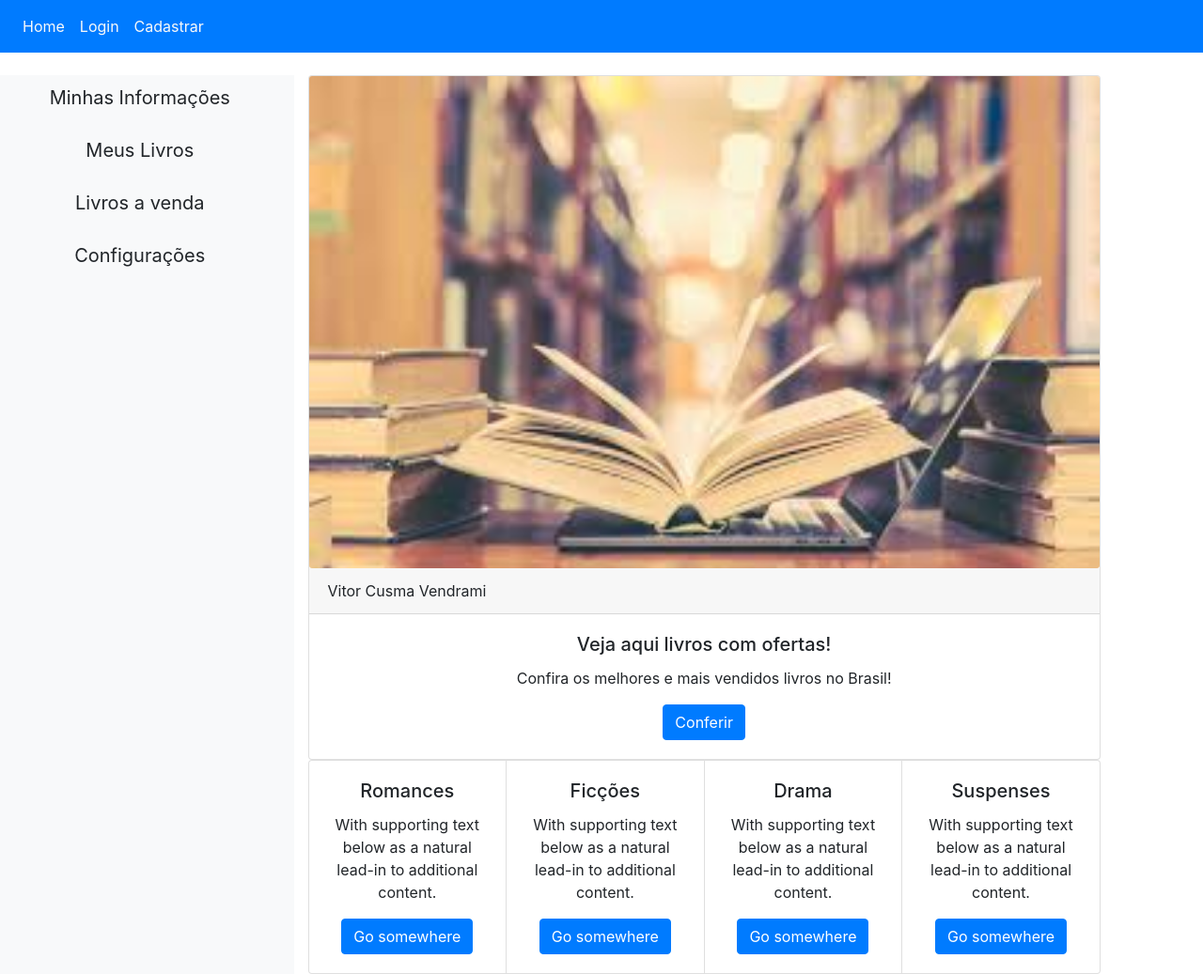
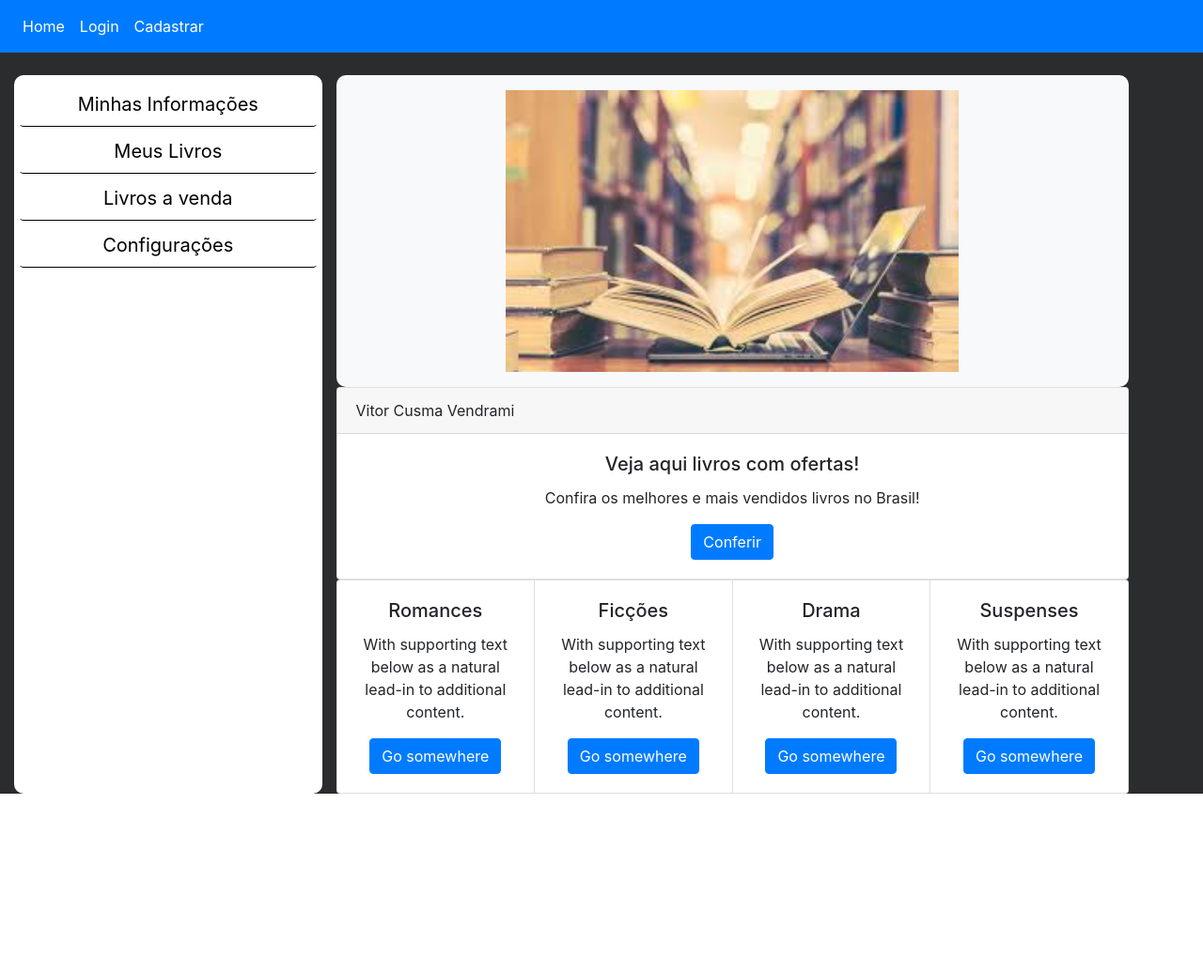
Before and after one commit to vitorvendrami/teste_projeto_git_agua_gas, a Django app: template nosso_site/site_teste/templates/menu.html in a window 1280 px wide. Shown: the whole page at 94% size. After the commit the page ends 845 px from the top, so only its background shows below. Run offline with Django 3.2, Linux system fonts and the light colour scheme; the template is opened without the code that fills it: values that come from a table or form of the project are taken from there, others are empty; data comes from the database, SQL or seed files in the repository; some libraries are stand-ins or nearby versions.

Commit message:
Mudanças visuais no login e menu

```diff
--- a/nosso_site/site_teste/templates/menu.html
+++ b/nosso_site/site_teste/templates/menu.html
@@ -1,5 +1,6 @@
 <!DOCTYPE html>
 <html>
+
 <head>
     <meta charset="utf-8">
     <meta name="viewport" content="width=device-width, initial-scale=1">
@@ -11,34 +12,92 @@
     <meta http-equiv='expires' content='0'>
     <meta http-equiv='pragma' content='no-cache'>
     <title>Menu</title>
+    <style>
+        body {
+            background-color: #2b2c2e;
+            color: white,
+        }
+
+        li.nav-item :hover {
+            background-color: white;
+            transition: 500ms;
+            color: #0275d8;
+        }
+
+        a.nav-link {
+            color: #FFF;
+        }
+
+        div#lista {
+            background-color: white;
+            border-radius: 10px;
+            margin-left: 30px;
+            padding: 5px;
+        }
+
+        a#item {
+            color: black;
+            border-bottom-width: 1px;
+            border-bottom-color: black;
+            margin-top: 2px;
+            background-color: white;
+        }
+
+        a#item :hover {
+            color: #49494a;
+            background-color: black;
+        }
+
+        div#alinhar{
+            display: flex;
+            flex-direction: column;
+
+        }
+        img#imagem {
+            height: 300px;
+        }
+        div#img{
+            display: flex;
+            align-items: center;
+            justify-content: center;
+            border-width: 2px;
+            border-radius: 10px;
+            border-color: #0275d8;
+        }
+    </style>
 </head>
+
 <body>
     <nav class="navbar navbar-expand-sm bg-primary">
 
         <ul class="navbar-nav">
             <li class="nav-item">
-            <a class="nav-link " style="color:#f8f9fa" href="/nosso_site/login/">Home</a>
+                <a class="nav-link rounded" href="/nosso_site/login/">Home</a>
             </li>
             <li class="nav-item">
-            <a class="nav-link" style="color:#f8f9fa" href="/nosso_site/login/">Login</a>
+                <a class="nav-link rounded" href="/nosso_site/login/">Login</a>
             </li>
             <li class="nav-item">
-            <a class="nav-link" style="color:#f8f9fa" href="/nosso_site/cadastro/">Cadastrar</a>
+                <a class="nav-link rounded" href="/nosso_site/cadastro/">Cadastrar</a>
             </li>
         </ul>
 
     </nav>
     <br>
+
     <body>
 
         <div class="row">
             <!-- AQUI DEVE SER INSERIDO UM MENU LATERAL, BOA SORTE AVNER -->
-    <div class="col-3 bg-light">
+            <div class="col-3" id='lista'>
                 <div>
-            <a class="btn btn-block btn-lg" href="/site_teste/minhas_informacoes/{{Dado.id}}">Minhas Informações</a>
-            <a class="btn btn-block btn-lg" href="/site_teste/meus_livros/{{Dado.id}}">Meus Livros</a>
-            <a class="btn btn-block btn-lg" href="/site_teste/livros_venda/{{Dado.id}}">Livros a venda</a>
-            <a class="btn btn-block btn-lg" href="/site_teste/configuracoes/{{Dado.id}}">Configurações</a>
+                    <a class="btn btn-block btn-lg" href="/site_teste/minhas_informacoes/{{Dado.id}}" id="item">Minhas
+                        Informações</a>
+                    <a class="btn btn-block btn-lg" href="/site_teste/meus_livros/{{Dado.id}}" id="item">Meus Livros</a>
+                    <a class="btn btn-block btn-lg" href="/site_teste/livros_venda/{{Dado.id}}" id="item">Livros a
+                        venda</a>
+                    <a class="btn btn-block btn-lg" href="/site_teste/configuracoes/{{Dado.id}}"
+                        id="item">Configurações</a>
                     <br>
                     <br>
                     <br>
@@ -47,11 +106,16 @@
                 </div>
             </div>
 
+
             <div class="col-8">
+                <div id="alinhar">
+                    <div class="bg-light p-3" id="img">
+                        <img src="imagens/capa.jpg" id="imagem">
+                    </div>
+
                     <div class="card-group">
 
                         <div class="card text-center">
-                <img src="imagens/capa.jpg" class="card-img">
                             <div class="card-header text-left">{{Dado.nome}}</div>
                             <div class="card-body">
                                 <h5 class="card-title">Veja aqui livros com ofertas!</h5>
@@ -65,7 +129,9 @@
                         <div class="card text-center mb-8">
                             <div class="card-body">
                                 <h5 class="card-title">Romances</h5>
-                    <p class="card-text">With supporting text below as a natural lead-in to additional content.</p>
+                                <p class="card-text">With supporting text below as a natural lead-in to additional
+                                    content.
+                                </p>
                                 <a href="#" class="btn btn-primary">Go somewhere</a>
                             </div>
                         </div>
@@ -73,7 +139,9 @@
                         <div class="card text-center mb-8">
                             <div class="card-body">
                                 <h5 class="card-title">Ficções</h5>
-                    <p class="card-text">With supporting text below as a natural lead-in to additional content.</p>
+                                <p class="card-text">With supporting text below as a natural lead-in to additional
+                                    content.
+                                </p>
                                 <a href="#" class="btn btn-primary">Go somewhere</a>
                             </div>
                         </div>
@@ -81,7 +149,9 @@
                         <div class="card text-center mb-8">
                             <div class="card-body">
                                 <h5 class="card-title">Drama</h5>
-                    <p class="card-text">With supporting text below as a natural lead-in to additional content.</p>
+                                <p class="card-text">With supporting text below as a natural lead-in to additional
+                                    content.
+                                </p>
                                 <a href="#" class="btn btn-primary">Go somewhere</a>
                             </div>
                         </div>
@@ -89,16 +159,19 @@
                         <div class="card text-center mb-8">
                             <div class="card-body">
                                 <h5 class="card-title">Suspenses</h5>
-                    <p class="card-text">With supporting text below as a natural lead-in to additional content.</p>
+                                <p class="card-text">With supporting text below as a natural lead-in to additional
+                                    content.
+                                </p>
                                 <a href="#" class="btn btn-primary">Go somewhere</a>
                             </div>
                         </div>
 
                     </div>
 
-
+                </div>
             </div>
             <div class="col-1"></div>
         </div>
     </body>
+
 </html>
```
Also changed, not shown: nosso_site/site_teste/templates/login.html (+11 -8 lines). Lines whose indentation alone changed are shown as unchanged.
